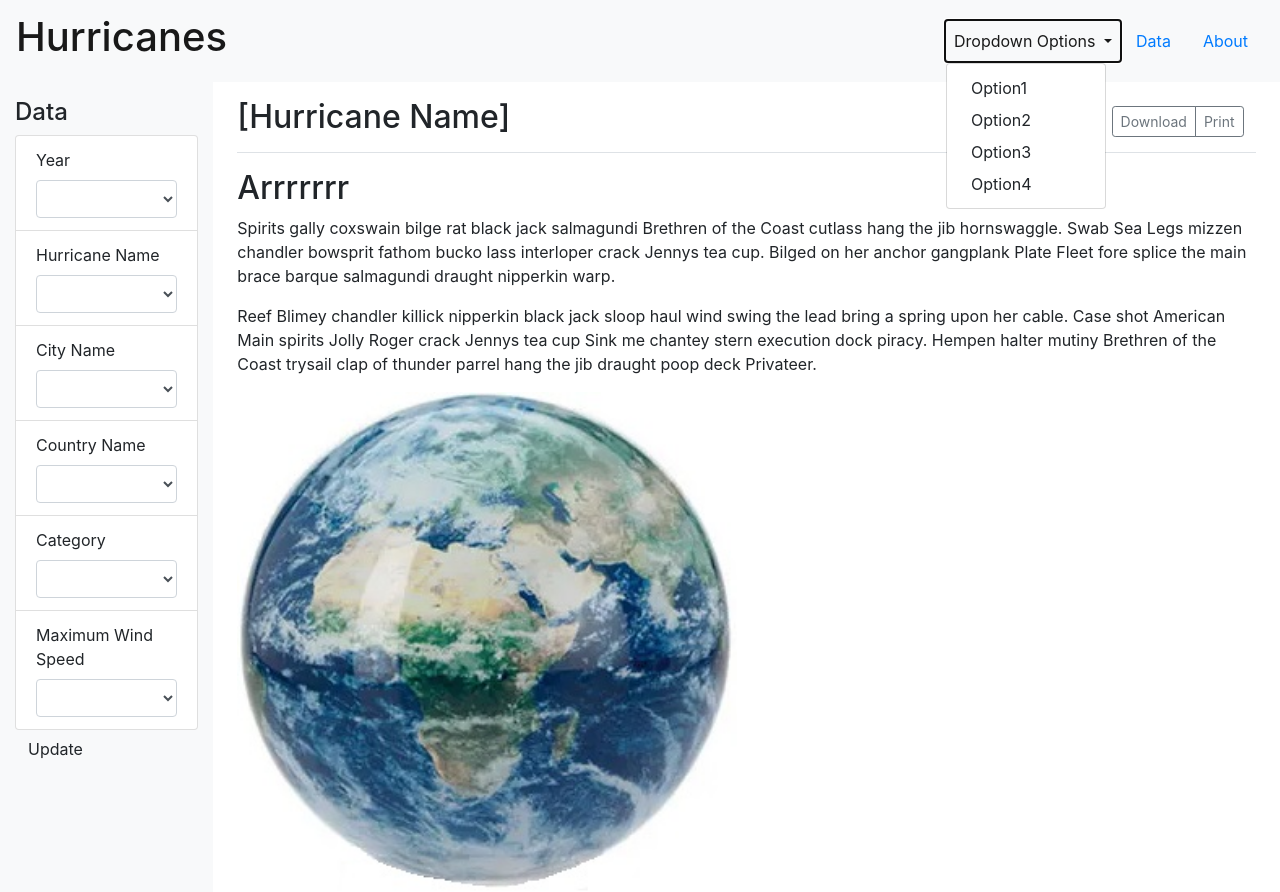
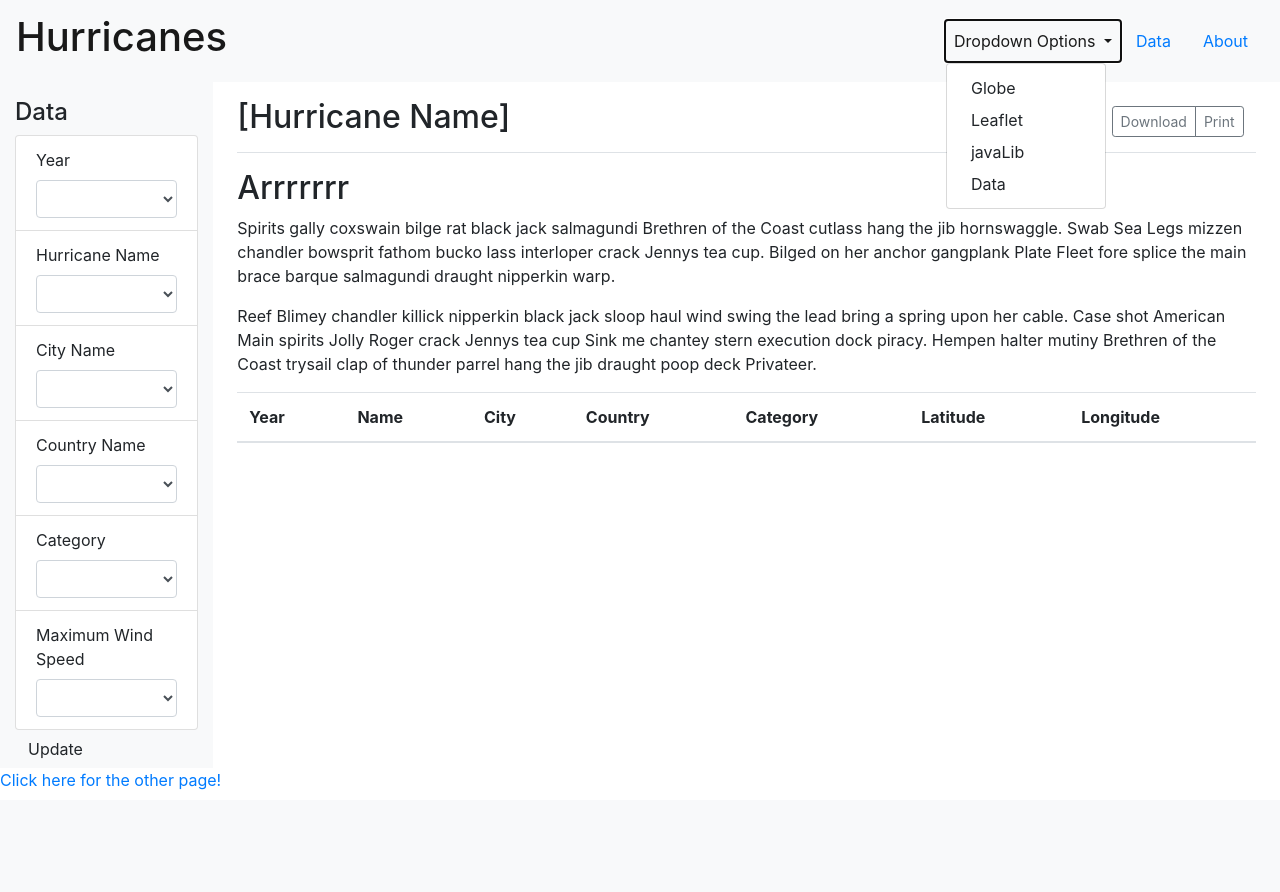
Before and after one commit to csadlo/Hurricanes, a Flask app: page / in a window 1280 px wide, after a click on "Dropdown Options". Shown: the top 892 px of the page. After the commit the page ends 790 px from the top, so only its background shows below. Run offline with Flask 2, Linux system fonts and the light colour scheme; data that the repository does not hold is empty; parts of the project's set-up code (start-up, migrations or seed data) failed here and were passed over; some libraries are stand-ins or nearby versions.

Commit message:
Stashing

```diff
--- a/static/js/main.js
+++ b/static/js/main.js
@@ -81,6 +81,7 @@
 
     d3.json(search_url).then(function (data)
     {
+        console.log("Hello There!");
         hurricaneData = [];
         hurricaneData = data;
         console.log("Accessing URL:", search_url);
@@ -107,6 +108,7 @@
         }
     }
 
+    //updatePresentationWindow(filteredData);
     updateTable(filteredData);
 
     // Make note of the most recent selection
@@ -121,6 +123,103 @@
 
     return false;
 }
+
+/*
+function updatePresentationWindow(json_data)
+{
+    var mode = d3.select("#PresentationMode").property("value");
+
+    if      (mode == "globe")
+        globeMethod(json_data);
+
+    else if (mode == "leaflet")
+        leafletMethod(json_data);
+
+    else if (mode == "table")
+        updateTable(json_data);
+
+}
+
+function globeMethod(json_data)
+{
+    console.log("Entering globeMethod()...");
+
+    var displayArea = d3.select("#Data_Presentation_Window");
+    globePath = "..\\static\\images\\globe.jpg";
+
+    // Reset this div to empty
+    document.getElementById("Data_Presentation_Window").innerHTML = "";
+
+    displayArea.append("img")
+       .attr("src", globePath)
+       .attr("width", "500")
+       .attr("height", "500");
+
+    console.log("Exiting globeMethod()...");
+
+}
+
+function leafletMethod(json_data)
+{
+    console.log("Entering leafletMethod()...");
+
+    document.getElementById("Data_Presentation_Window").innerHTML = "";
+
+    hurricaneData = json_data;
+    console.log("data ", hurricaneData);
+
+    // var selectedYear = 2001;
+    // var selectedName = "MICHELLE";
+
+    // var filteredData = [];
+    // hurricaneData.forEach((row) =>
+    // {
+    //     if (Math.trunc(row.date_stamp/10000) == selectedYear
+    //         && row.name.trim().toUpperCase() == selectedName)
+    //     {
+    //         console.log("rowdata ", row);
+    //         filteredData.push(row);
+    //     }
+    // });
+
+
+    createMap(hurricaneData);
+
+    console.log("Exiting leafletMethod()...");
+}
+*/
+
+function createMap(hurricaneData)
+{
+    API_KEY = "pk.eyJ1IjoiZ2dkZWNhcGlhIiwiYSI6ImNrZnlrYXR6YTIwcWoyenMzajVlNmNpbjMifQ.pn8b5lfUp6SHiYlZ60s8EQ"
+
+    var myMap = L.map("Data_Presentation_Window", {
+        center: [30, -90],
+        zoom: 5
+    });
+
+    // Adding tile layer
+    L.tileLayer("https://api.mapbox.com/styles/v1/{id}/tiles/{z}/{x}/{y}?access_token={accessToken}", {
+        attribution: "© <a href='https://www.mapbox.com/about/maps/'>Mapbox</a> © <a href='http://www.openstreetmap.org/copyright'>OpenStreetMap</a> <strong><a href='https://www.mapbox.com/map-feedback/' target='_blank'>Improve this map</a></strong>",
+        tileSize: 512,
+        maxZoom: 18,
+        zoomOffset: -1,
+        id: "mapbox/streets-v11",
+        accessToken: API_KEY
+    }).addTo(myMap);
+
+    for (var i = 0; i < hurricaneData.length; i++) {
+
+        var lat = hurricaneData[i].latitude;
+        var lon = hurricaneData[i].longitude;
+
+        console.log("latitude ", lat);
+        console.log("longitude ", lon);
+
+        L.marker([lon, lat]).addTo(myMap);
+    }
+}
+// LEAFLET METHOD ENDS HERE
 
 
 function updateTable(thisTableData) {
@@ -143,7 +242,6 @@
 
         Object.entries(sightingReport).forEach(function([key, value]) {
             //console.log(key, value);
-
             // Append a cell to the row for each value in the UFO-sighting report object
             var cell = row.append("td");
             cell.text(value);
@@ -298,5 +396,7 @@
     InitializeYearDropDownMenu();
     InitializeNameDropDownMenu();
 
+    //handleChange();
+
     console.log("Exiting Init Dashboard");
 }
--- a/templates/index.html
+++ b/templates/index.html
@@ -40,11 +40,11 @@
               <a class="nav-link dropdown-toggle" href="#" id="navbarDropdown" role="button" data-toggle="dropdown" aria-haspopup="true" aria-expanded="false">
                 Dropdown Options
               </a>
-              <div class="dropdown-menu" aria-labelledby="navbarDropdown">
-                <a class="dropdown-item" href="">Option1</a>
-                <a class="dropdown-item" href="">Option2</a>
-                <a class="dropdown-item" href="">Option3</a>
-                <a class="dropdown-item" href="">Option4</a>
+              <div class="dropdown-menu" aria-labelledby="navbarDropdown" id="PresentationMode">
+                <a class="dropdown-item" onclick="globeMethod()" href="#">Globe</a>
+                <a class="dropdown-item" onclick="leafletMethod()" href="#">Leaflet</a>
+                <a class="dropdown-item" onclick="javalibMethod()" href="#">javaLib</a>
+                <a class="dropdown-item" onclick="dataMethod()"href="">Data</a>
               </div>
             </li>
           </ul>
@@ -60,32 +60,6 @@
           <nav id="sidebarMenu" class="col-md-3 col-lg-2 d-md-block bg-light sidebar collapse">
             <div class="sidebar-sticky pt-3">
               <h4>Data</h4>
-<!--               <ul class="list-group" id="filters">
-                <li class="filter list-group-item">
-                    <label for="year">Year</label>
-                    <input class="form-control" id="year" type="text" placeholder="2005">
-                  </li>
-                <li class="filter list-group-item">
-                  <label for="name">Hurricane Name</label>
-                  <input class="form-control" id="name" type="text" placeholder="Katrina">
-                </li>
-                <li class="filter list-group-item">
-                  <label for="city">City Name</label>
-                  <input class="form-control" id="city" type="text" placeholder="New Orleans">
-                </li>
-                <li class="filter list-group-item">
-                  <label for="state">State Name</label>
-                  <input class="form-control" id="state" type="text" placeholder="Louisiana">
-                </li>
-                <li class="filter list-group-item">
-                  <label for="category">Category</label>
-                  <input class="form-control" id="category" type="text" placeholder="5">
-                </li>
-                <li class="filter list-group-item">
-                    <label for="wind">Maximum Wind Speed</label>
-                    <input class="form-control" id="wind" type="text" placeholder="US">
-                  </li>
-              </ul> -->
               <ul class="list-group" id="filters">
                 <li class="filter list-group-item">
                     <label for="year">Year</label>
@@ -140,8 +114,8 @@
             </p>
             <!-- ADDED -->
             <!-- Placeholder for the globe -->
-            <div id="globe">
-                <img src="..\static\images\globe.jpg" width="500" height="500">
+            <div id="Data_Presentation_Window">
+                <!--<img src="..\static\images\globe.jpg" width="500" height="500">  -->
             </div>
             <div id="table-area" class="">
               <table id="hurricane-table" class="table table-striped">
@@ -177,6 +151,14 @@
     <script src="https://code.jquery.com/jquery-3.3.1.slim.min.js" integrity="sha384-q8i/X+965DzO0rT7abK41JStQIAqVgRVzpbzo5smXKp4YfRvH+8abtTE1Pi6jizo" crossorigin="anonymous"></script>
     <script src="https://cdnjs.cloudflare.com/ajax/libs/popper.js/1.14.7/umd/popper.min.js" integrity="sha384-UO2eT0CpHqdSJQ6hJty5KVphtPhzWj9WO1clHTMGa3JDZwrnQq4sF86dIHNDz0W1" crossorigin="anonymous"></script>
     <script src="https://stackpath.bootstrapcdn.com/bootstrap/4.3.1/js/bootstrap.min.js" integrity="sha384-JjSmVgyd0p3pXB1rRibZUAYoIIy6OrQ6VrjIEaFf/nJGzIxFDsf4x0xIM+B07jRM" crossorigin="anonymous"></script>
+    <!-- ADDED for LEAFLET-->
+    <!-- Leaflet JS -->
+    <script src="https://unpkg.com/leaflet@1.6.0/dist/leaflet.js"
+    integrity="sha512-gZwIG9x3wUXg2hdXF6+rVkLF/0Vi9U8D2Ntg4Ga5I5BZpVkVxlJWbSQtXPSiUTtC0TjtGOmxa1AJPuV0CPthew=="
+    crossorigin=""></script>
+    <!-- D3 JavaScript -->
+    <script type="text/javascript" src="https://cdnjs.cloudflare.com/ajax/libs/d3/4.2.3/d3.min.js"></script>
+    <!---------------------->
 
 </body>
 
```
Lines whose indentation alone changed are shown as unchanged.
